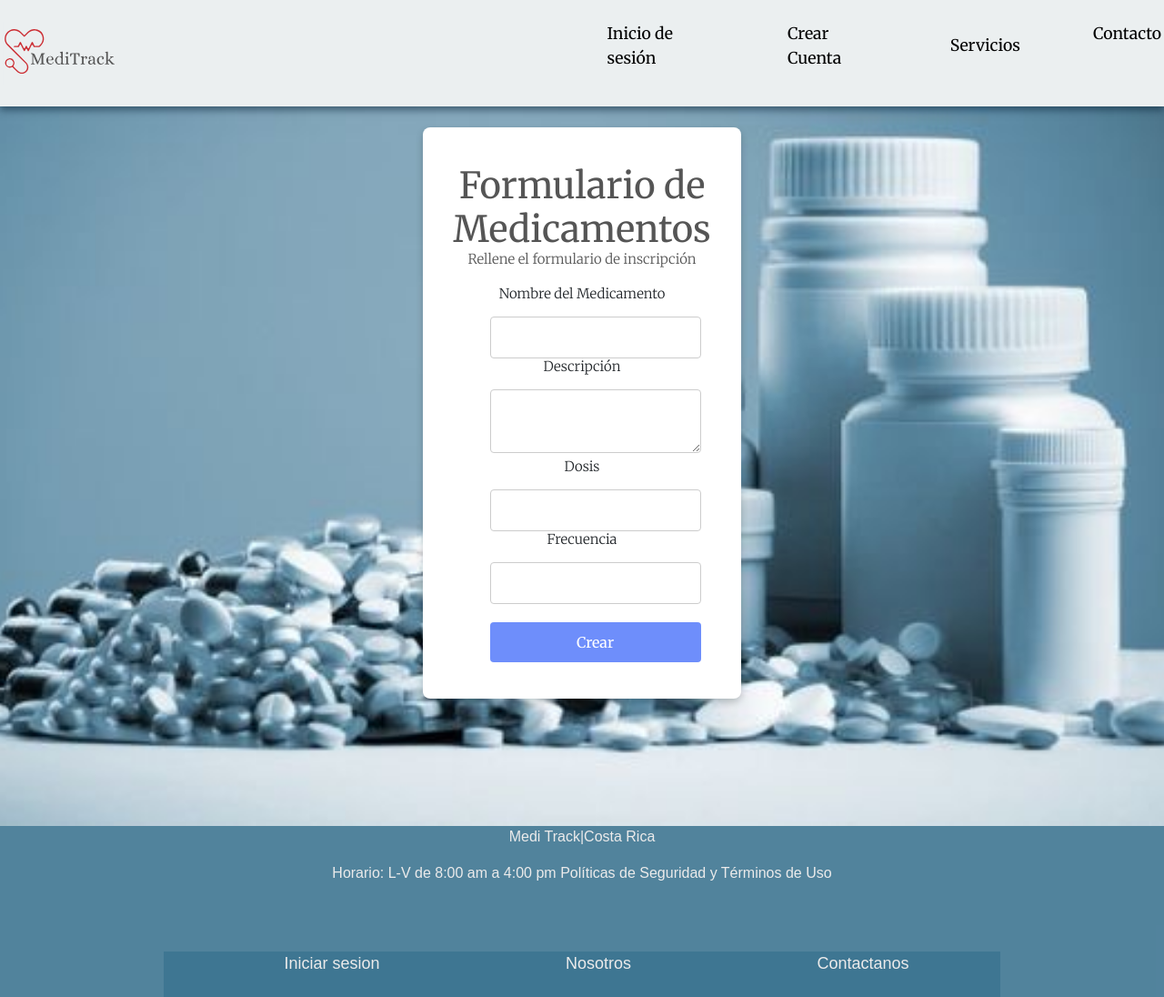
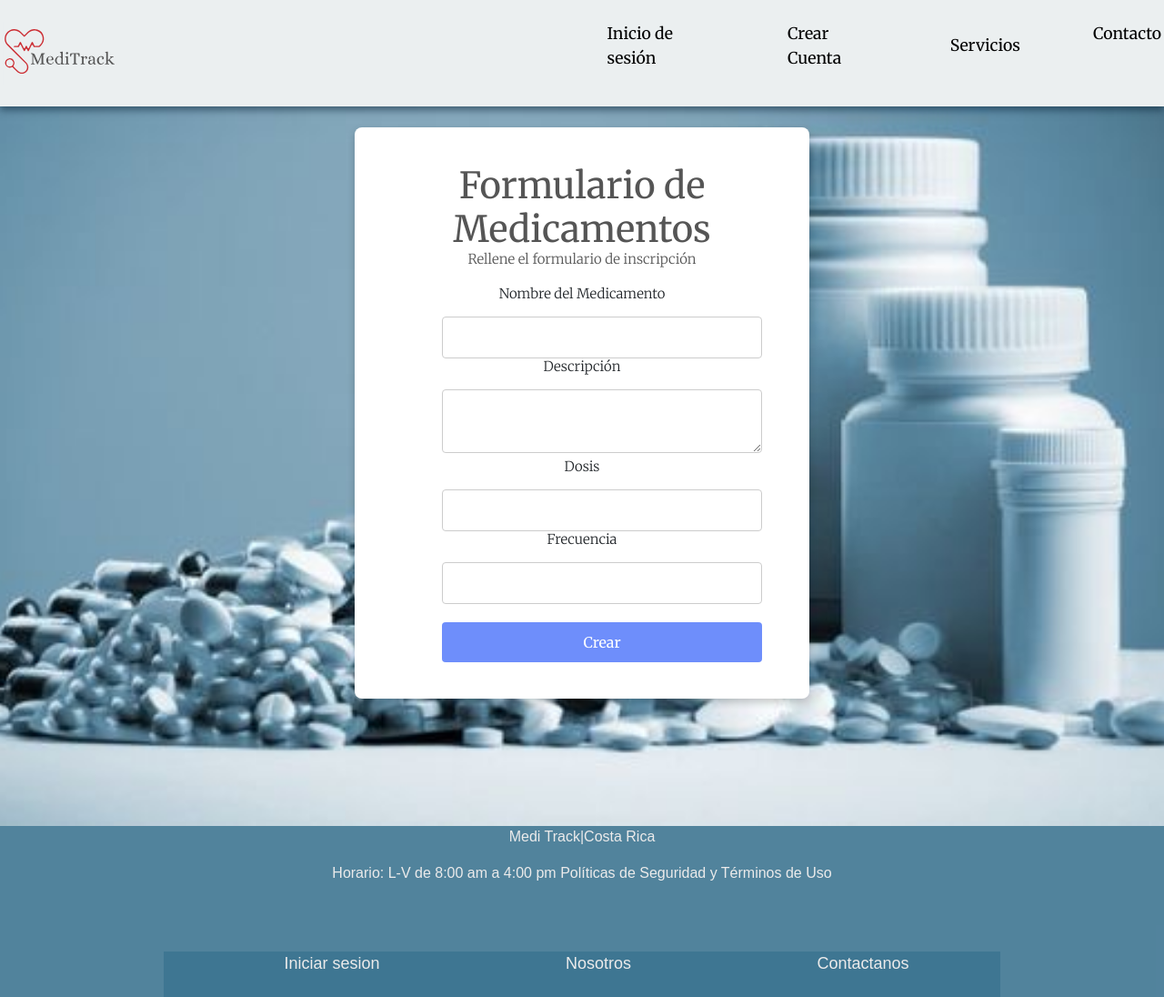
Before and after one commit to r4mir3zzz/web-servidor, a PHP site: page /createMedicine.php in a window 1280 px wide. Shown: the whole page at 91% size. Run offline with PHP 8.4, Linux system fonts and the light colour scheme; some web fonts are replaced.

Commit message:
Update createMedicine.css

```diff
--- a/assets/css/createMedicine.css
+++ b/assets/css/createMedicine.css
@@ -24,7 +24,7 @@
     box-shadow: 0 4px 8px rgba(0, 0, 0, 0.2);
     text-align: center;
     width: 100%;
-    max-width: 350px;
+    max-width: 500px;
     height: auto;
     box-sizing: border-box;
 }
```
